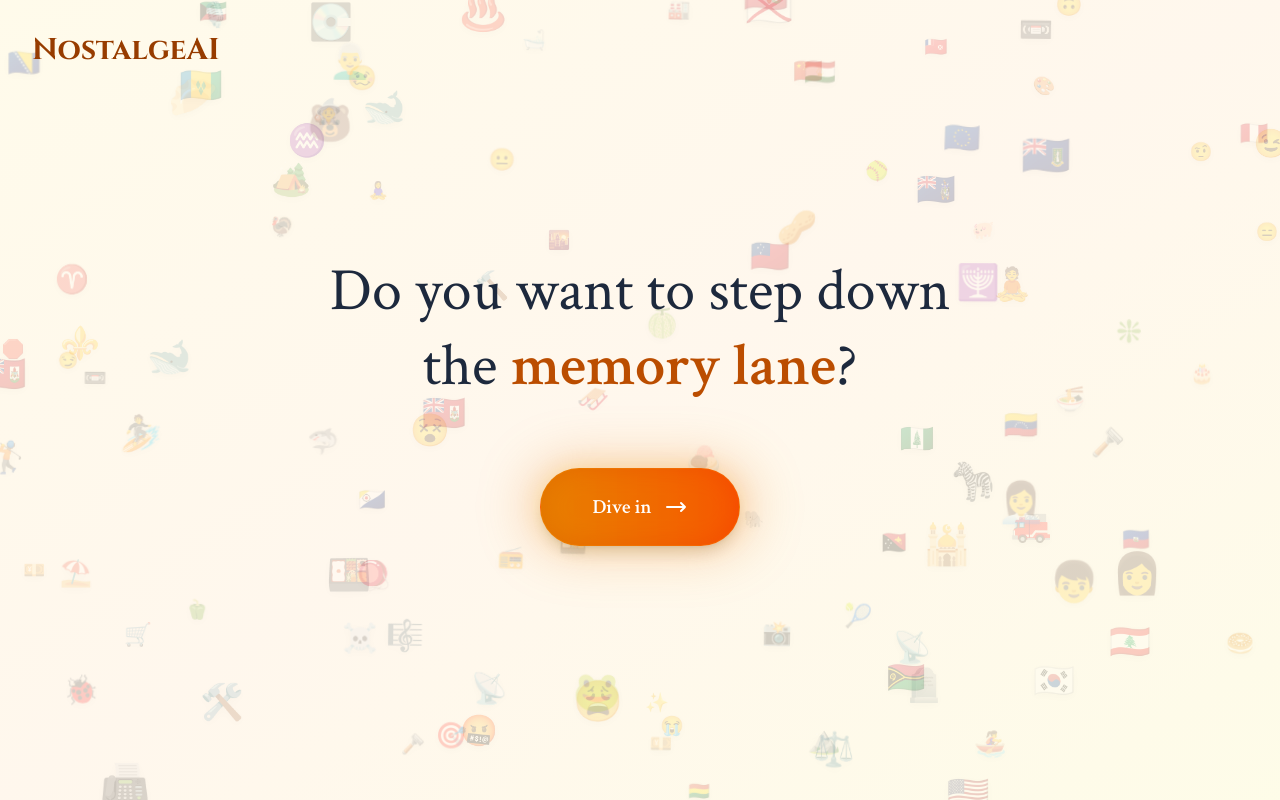
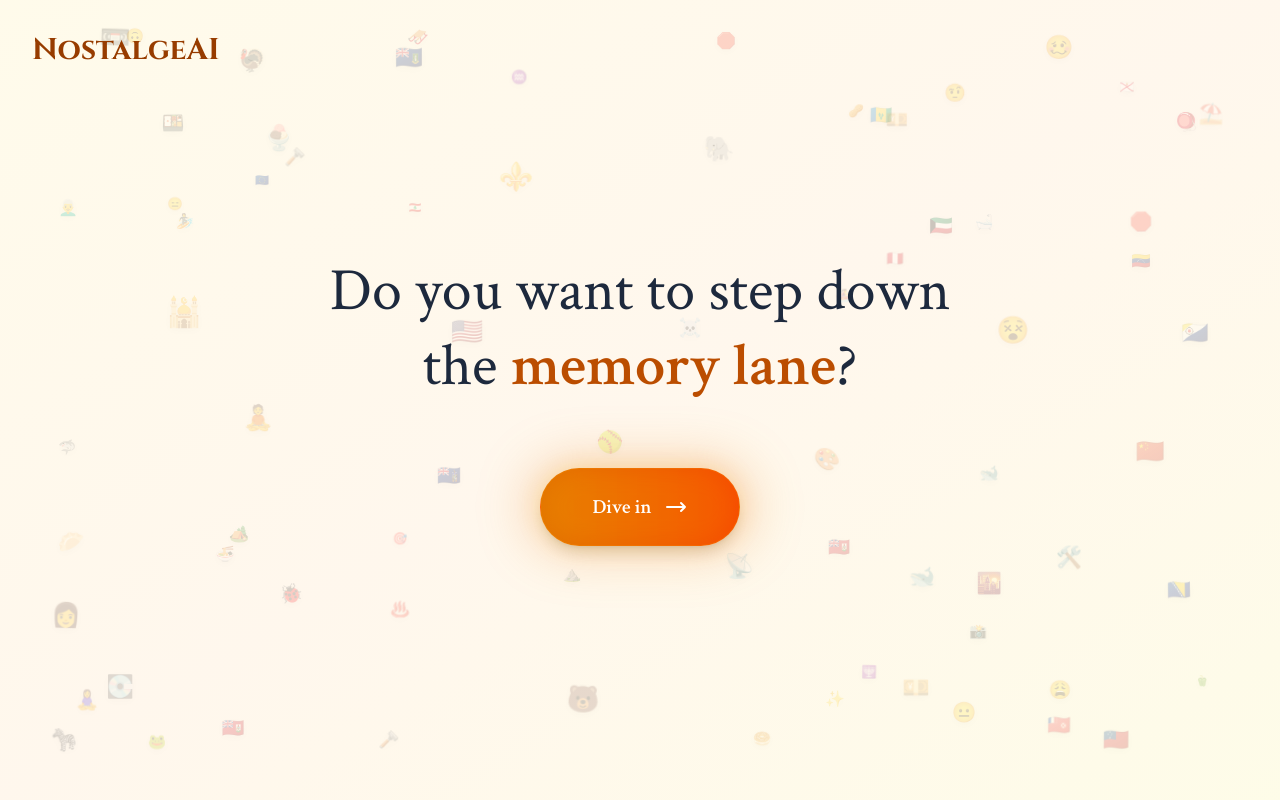
Before and after one commit to Shocam7/nostalgeai, a Next.js app: page / in a window 1280 px wide. Built offline with nearby package versions, Linux system fonts and the light colour scheme.

Commit message:
Update page.tsx

```diff
--- a/app/page.tsx
+++ b/app/page.tsx
@@ -40,6 +40,61 @@ function getRandomEmojis(count: number): string[] {
   return selected;
 }
 
+function generateNonOverlappingPositions(count: number): Array<{left: number, top: number, size: number}> {
+  const positions: Array<{left: number, top: number, size: number}> = [];
+  const minDistance = 8; // Minimum distance between emojis in percentage
+  const maxAttempts = 1000; // Maximum attempts to place each emoji
+
+  for (let i = 0; i < count; i++) {
+    let placed = false;
+    let attempts = 0;
+
+    while (!placed && attempts < maxAttempts) {
+      const newPosition = {
+        left: Math.random() * 90 + 5, // 5-95% to keep emojis away from edges
+        top: Math.random() * 90 + 5,  // 5-95% to keep emojis away from edges
+        size: Math.random() * 1.2 + 0.8 // 0.8-2em size (slightly smaller for better spacing)
+      };
+
+      let isValidPosition = true;
+
+      // Check distance from all existing positions
+      for (const existingPos of positions) {
+        const distance = Math.sqrt(
+          Math.pow(newPosition.left - existingPos.left, 2) +
+          Math.pow(newPosition.top - existingPos.top, 2)
+        );
+
+        // Adjust minimum distance based on emoji sizes
+        const requiredDistance = minDistance + (newPosition.size + existingPos.size) * 2;
+
+        if (distance < requiredDistance) {
+          isValidPosition = false;
+          break;
+        }
+      }
+
+      if (isValidPosition) {
+        positions.push(newPosition);
+        placed = true;
+      }
+
+      attempts++;
+    }
+
+    // If we couldn't place after max attempts, place it anyway but try to avoid center
+    if (!placed) {
+      positions.push({
+        left: Math.random() * 30 + (i % 2 === 0 ? 5 : 65), // Alternate between left and right sides
+        top: Math.random() * 30 + (i % 4 < 2 ? 5 : 65),   // Distribute in corners
+        size: Math.random() * 0.8 + 0.6 // Smaller fallback size
+      });
+    }
+  }
+
+  return positions;
+}
+
 interface EmojiItem {
   emoji: string;
   id: number;
@@ -55,14 +110,17 @@ export default function Home() {
   const [backgroundEmojis, setBackgroundEmojis] = useState<EmojiItem[]>([]);
 
   useEffect(() => {
-    // Generate 80-120 random emojis for a denser background collage
-    const emojiCount = Math.floor(Math.random() * 40) + 80;
-    const emojis = getRandomEmojis(emojiCount).map((emoji, index) => ({
+    // Generate 60-80 random emojis for a dense but non-overlapping background collage
+    const emojiCount = Math.floor(Math.random() * 20) + 60;
+    const selectedEmojis = getRandomEmojis(emojiCount);
+    const positions = generateNonOverlappingPositions(emojiCount);
+
+    const emojis = selectedEmojis.map((emoji, index) => ({
       emoji,
       id: index,
-      left: Math.random() * 100, // 0-100% positioning
-      top: Math.random() * 100,  // 0-100% positioning
-      size: Math.random() * 1.5 + 1, // 1-2.5em size
+      left: positions[index].left,
+      top: positions[index].top,
+      size: positions[index].size,
       duration: Math.random() * 4 + 3, // 3-7s animation duration
       delay: Math.random() * 2, // 0-2s delay
       animationType: Math.random() > 0.5 ? 'animate-float' : 'animate-gentle-bob', // Random animation
```
